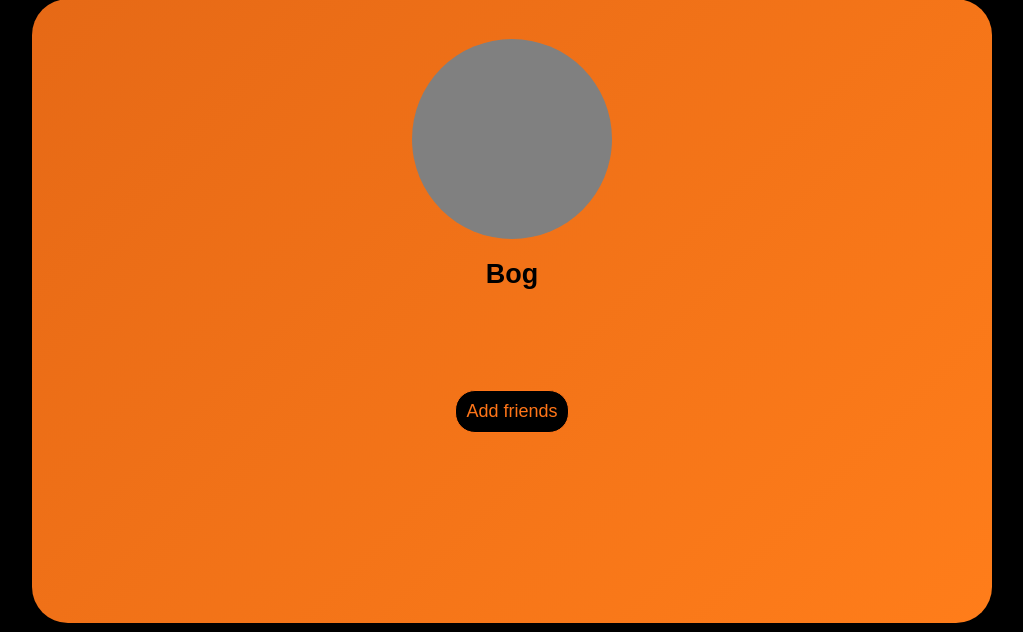
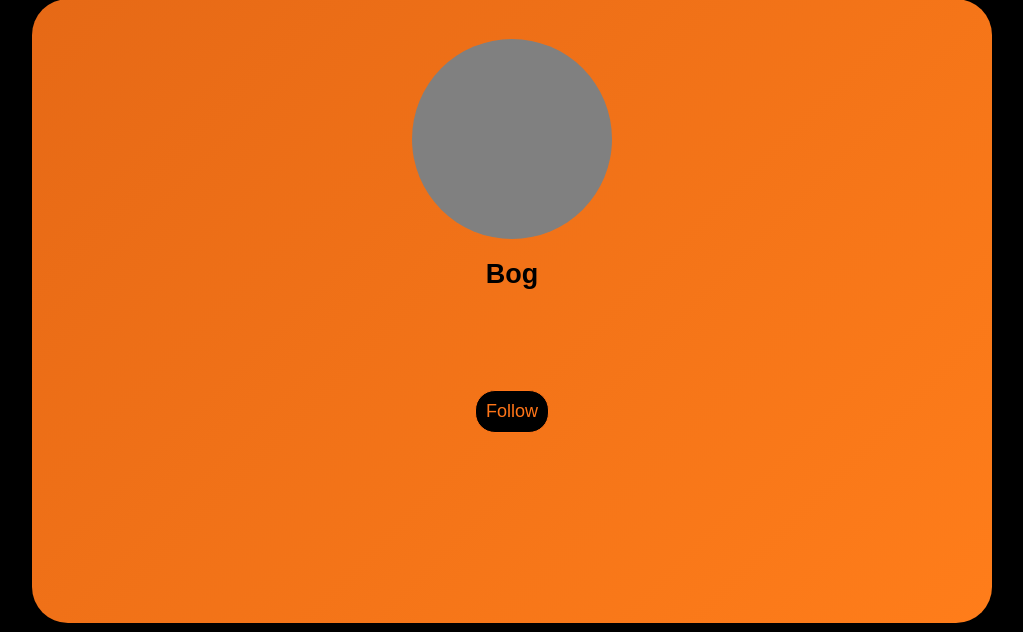
Before and after one commit to Grihorak-Bogdan/OrangeTap, a Django app: a page that uses users/templates/users/profile.html in a window 1280 px wide. Shown: the part 107-739 px from the top of the page, without its empty margins (128-1151 px from the left). Run offline with Django 3.2, Linux system fonts and the light colour scheme; data comes from the database, SQL or seed files in the repository; both versions use the stored data as it was after the commit.

Commit message:
add_freinds_work

```diff
--- a/users/templates/users/profile.html
+++ b/users/templates/users/profile.html
@@ -18,9 +18,13 @@
 	{%if is_my %}
 		<a class="btn_redag" href="{% url 'users:edit'%}">Редагувати профіль</a>
 	{% else %}
-	<form action="{% url 'users:add_friend' %}" method="post">
+	<form method="POST">
 		{% csrf_token %}
-			<input type="submit" value="Add friends" class="btn_redag">
+		{%if obj in user.friends.all %}
+			<button type="submit" value="unfollow" class="btn_redag" name="follow">Unfollow</button>
+		{%else%}
+			<button type="submit" value="follow" class="btn_redag" name="follow">Follow</button>
+		{% endif %}
 	</form>
 	{%endif%}
 	</div>
--- a/users/urls.py
+++ b/users/urls.py
@@ -5,7 +5,7 @@ app_name = 'users'
 
 urlpatterns = [
 	path('edit/', views.edit , name='edit'),
-	path('add-friend/', views.add_friend , name='add_friend'),
+
 	path('logout/', views.logout , name='logout'),
 	path('login/', views.login , name='login'),
 	path('', views.main_page , name='main_page'),
--- a/users/views.py
+++ b/users/views.py
@@ -23,8 +23,6 @@ def edit(request):
 	} )
 
 
-def add_friend( request  ):
-	pass
 
 def login(request):
 
@@ -71,6 +69,16 @@ def register(request ):
 def profile(request , username ):
 	obj = User.objects.get(username=username)
 	is_my = request.user.id == obj.id
+
+	if request.method == "POST":
+		current_user_profile = request.user
+		action = request.POST['follow']
+		if action == "unfollow":
+			current_user_profile.friends.remove(obj)
+		elif action == "follow":
+			current_user_profile.friends.add(obj)
+		current_user_profile.save()
+
 	return render(request, 'users/profile.html' , {
 	'obj': obj ,
 	'is_my': is_my ,
```
Also changed, not shown: db.sqlite3.
